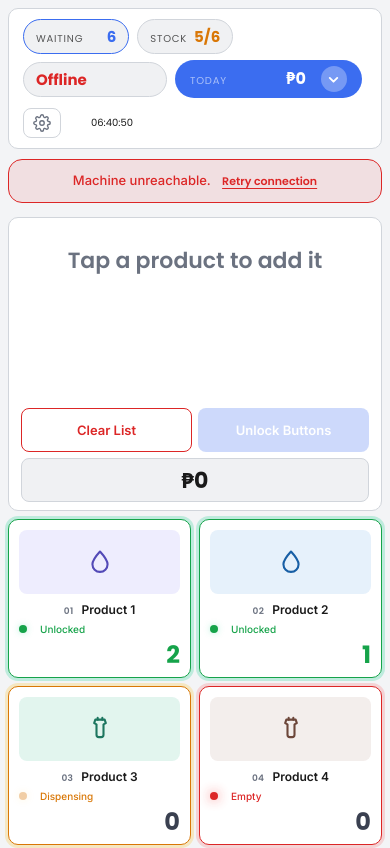
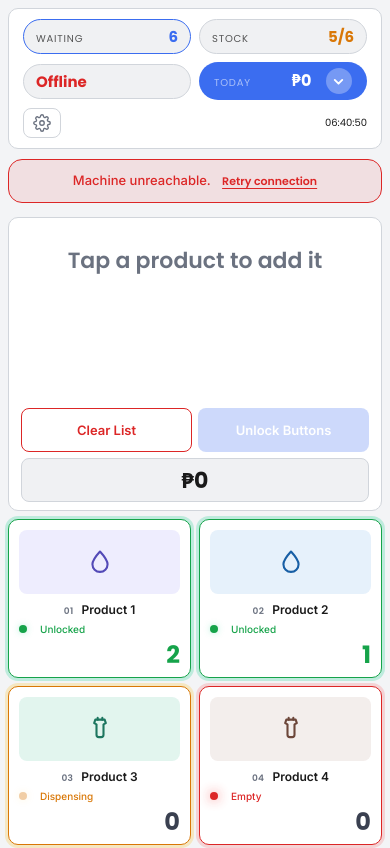
Before and after one commit to HeyYunixsu/sabon-vendo-cashier, a website: page cashier_dashboard/public/index.html in a window 390 px wide. Shown: the top 848 px of the page. Drawn offline with Linux system fonts and the light colour scheme; no server answers.

Commit message:
polish(dashboard): phone header is a two-column grid
Letting the chips wrap stopped the sideways panning, but left the header
ragged: four chips of four different widths breaking wherever they
happened to fit, with the gear and the clock stranded on a line of their
own.

Two equal columns now, so each chip is exactly half the header and every
edge lines up:

    [ WAITING  6 ] [ STOCK  5/6 ]
    [ Ready      ] [ TODAY  P0 v]
    [ gear .......... 14:24:54  ]

The gear and clock sit on those same two columns rather than floating, so
the clock's right edge lands on the same line as the chips above it and
the header reads as one block instead of a list with an orphan.

Each chip puts its label left and its figure right, the way a column of
readings should line up.

One number had to give: the Today chip reserves 72px for its figure,
which is right on a wide header and too much on half a phone -- it pushed
that chip past its column at 360px. 52px still holds four digits, and
tabular figures still stop the number changing width as the day's takings
climb.

All inside the PHONE fence. Audited at 390 and 360: no overflow, no
clipped text, no overlapping targets, nothing under 30px. 768, 1024 and
1280 unchanged -- still the single row.

```diff
--- a/cashier_dashboard/public/index.html
+++ b/cashier_dashboard/public/index.html
@@ -974,11 +974,40 @@ main.panel-hidden #right-panel {
     transition: none;
   }
 
-  /* The chips are nowrap and sat on a single 556px line, which made the whole
-     document 556px wide and let every phone screen pan sideways -- 166px of
-     horizontal overflow at 390px, 196px at 360px. Let them wrap. */
-  #status-bar .status-left { flex-wrap: wrap; min-width: 0; row-gap: 6px; }
-  #chips { flex-wrap: wrap; row-gap: 6px; }
+  /* The chips are nowrap. On one line they measured 556px, which made the
+     whole document 556px wide and let every phone screen pan sideways -- 166px
+     of overflow at 390px, 196px at 360px. Letting them wrap fixed the panning
+     but left the header ragged: four chips of four different widths breaking
+     wherever they happened to fit, with the gear and the clock stranded on a
+     line of their own.
+
+     A grid instead. Two equal columns, so each chip is exactly half the header
+     and every edge lines up:
+
+        [ WAITING  6 ] [ STOCK  5/6 ]
+        [ Ready      ] [ TODAY  P0 v]
+        [ gear .......... 14:24:54  ]
+
+     The gear and clock share those same two columns rather than floating, so
+     the header reads as one block instead of a list with an orphan. */
+  #status-bar {
+    display: grid; grid-template-columns: 1fr 1fr;
+    align-items: stretch; gap: 8px;
+  }
+  #status-bar .status-left { grid-column: 1 / -1; display: block; min-width: 0; }
+  #chips { display: grid; grid-template-columns: 1fr 1fr; gap: 8px; }
+  /* Label left, figure right, the way a row of readings should line up. */
+  #chips .chip { width: 100%; justify-content: space-between; }
+  /* 72px of reserved figure is right on a wide header and too much on half a
+     phone -- it pushed the Today chip past its column at 360px. 52px still
+     holds four digits and tabular figures still stop the number changing
+     width as the day's takings climb. */
+  #chips .chip-today .chip-v { min-width: 52px; }
+  #kpi-today-card.chip-today .chev { margin-left: 6px; }
+  #status-bar .status-right {
+    grid-column: 1 / -1;
+    display: flex; align-items: center; justify-content: space-between; gap: 10px;
+  }
 
   /* 28px is not a thumb target. These sit in the waiting list and each one
      voids credits a customer has paid for, so they are the last controls on
```
